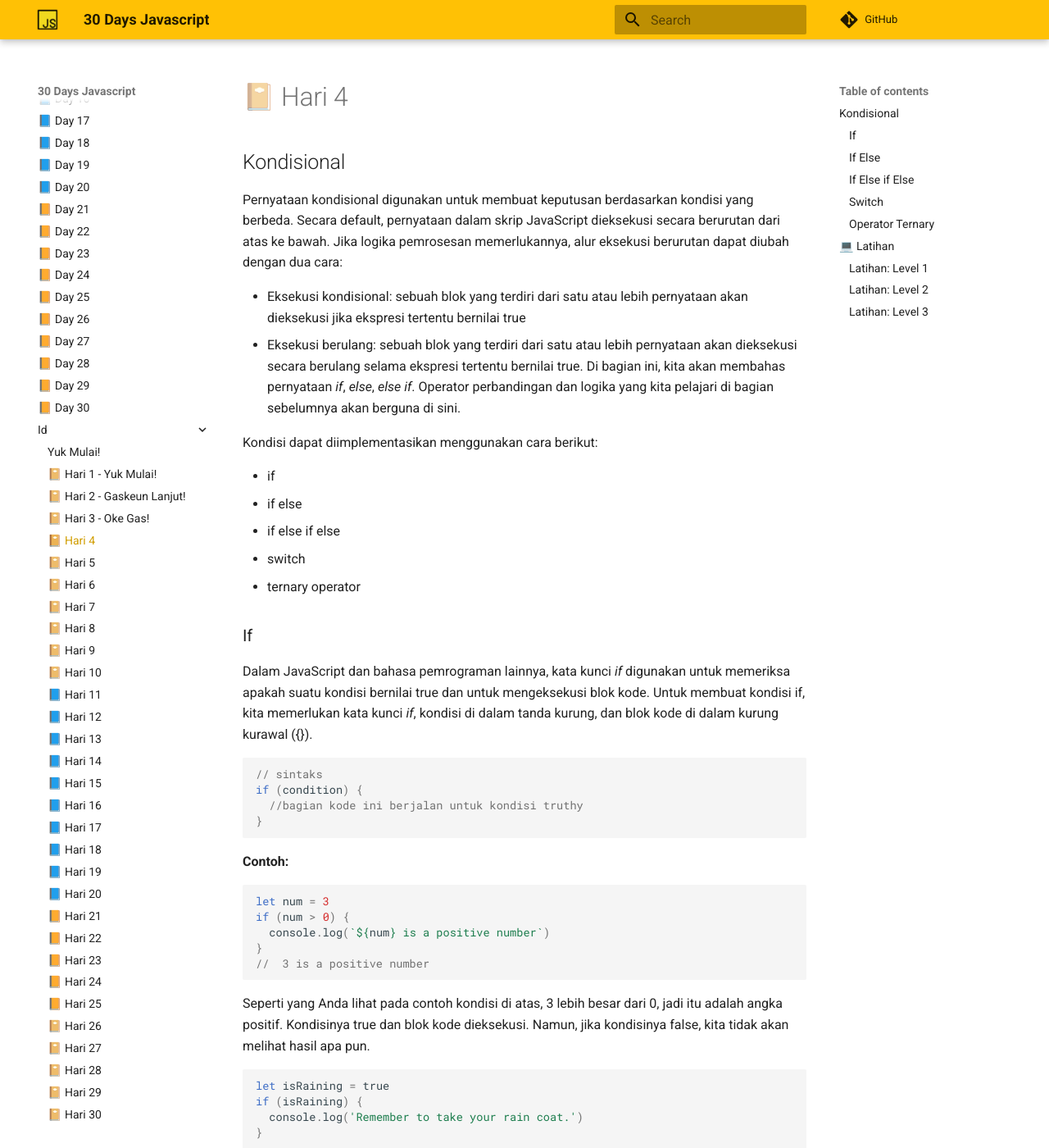
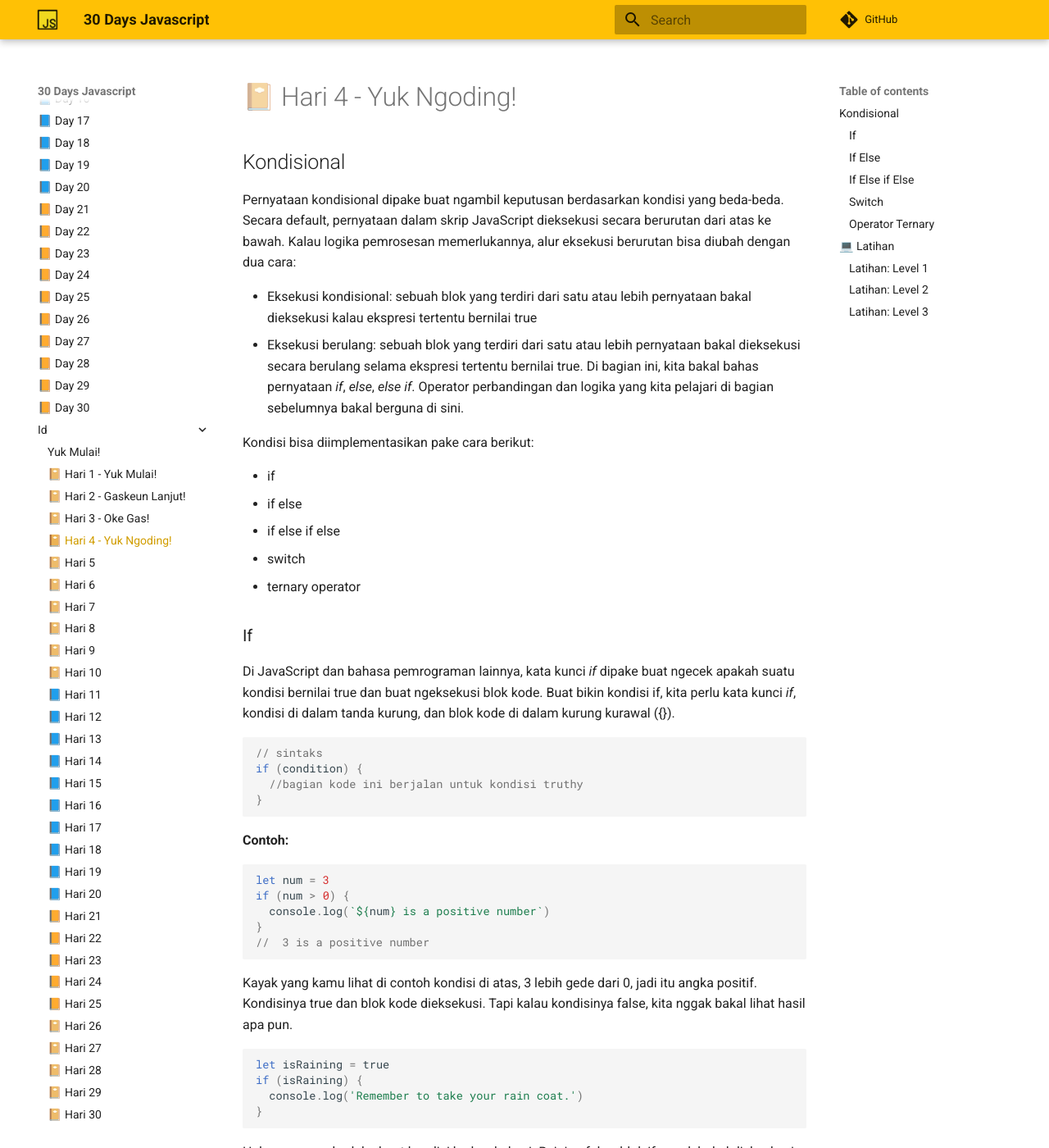
Before and after one commit to devinesia/30-days-javascript-web, an MkDocs documentation site: the page built from docs/id/04-day.md, in a window 1280 px wide and 1400 px high. Shown: the whole window at 82% size. Built offline with MkDocs 1.6.1 and Material for MkDocs 9.7.7, drawn with Linux system fonts in a browser that asks for light colours; comment, search, counter and statistics services are not loaded; some of the changed text lies outside the part shown.

Commit message:
Rewrite Indonesian Day 04 with casual fun tone

````diff
--- a/docs/id/04-day.md
+++ b/docs/id/04-day.md
@@ -1,14 +1,14 @@
-# 📔 Hari 4
+# 📔 Hari 4 - Yuk Ngoding!
 
 ## Kondisional
 
-Pernyataan kondisional digunakan untuk membuat keputusan berdasarkan kondisi yang berbeda.
-Secara default, pernyataan dalam skrip JavaScript dieksekusi secara berurutan dari atas ke bawah. Jika logika pemrosesan memerlukannya, alur eksekusi berurutan dapat diubah dengan dua cara:
+Pernyataan kondisional dipake buat ngambil keputusan berdasarkan kondisi yang beda-beda.
+Secara default, pernyataan dalam skrip JavaScript dieksekusi secara berurutan dari atas ke bawah. Kalau logika pemrosesan memerlukannya, alur eksekusi berurutan bisa diubah dengan dua cara:
 
-- Eksekusi kondisional: sebuah blok yang terdiri dari satu atau lebih pernyataan akan dieksekusi jika ekspresi tertentu bernilai true
-- Eksekusi berulang: sebuah blok yang terdiri dari satu atau lebih pernyataan akan dieksekusi secara berulang selama ekspresi tertentu bernilai true. Di bagian ini, kita akan membahas pernyataan _if_, _else_, _else if_. Operator perbandingan dan logika yang kita pelajari di bagian sebelumnya akan berguna di sini.
+- Eksekusi kondisional: sebuah blok yang terdiri dari satu atau lebih pernyataan bakal dieksekusi kalau ekspresi tertentu bernilai true
+- Eksekusi berulang: sebuah blok yang terdiri dari satu atau lebih pernyataan bakal dieksekusi secara berulang selama ekspresi tertentu bernilai true. Di bagian ini, kita bakal bahas pernyataan _if_, _else_, _else if_. Operator perbandingan dan logika yang kita pelajari di bagian sebelumnya bakal berguna di sini.
 
-Kondisi dapat diimplementasikan menggunakan cara berikut:
+Kondisi bisa diimplementasikan pake cara berikut:
 
 - if
 - if else
@@ -18,7 +18,7 @@ Kondisi dapat diimplementasikan menggunakan cara berikut:
 
 ### If
 
-Dalam JavaScript dan bahasa pemrograman lainnya, kata kunci _if_ digunakan untuk memeriksa apakah suatu kondisi bernilai true dan untuk mengeksekusi blok kode. Untuk membuat kondisi if, kita memerlukan kata kunci _if_, kondisi di dalam tanda kurung, dan blok kode di dalam kurung kurawal ({}).
+Di JavaScript dan bahasa pemrograman lainnya, kata kunci _if_ dipake buat ngecek apakah suatu kondisi bernilai true dan buat ngeksekusi blok kode. Buat bikin kondisi if, kita perlu kata kunci _if_, kondisi di dalam tanda kurung, dan blok kode di dalam kurung kurawal ({}).
 
 ```js
 // sintaks
@@ -37,7 +37,7 @@ if (num > 0) {
 //  3 is a positive number
 ```
 
-Seperti yang Anda lihat pada contoh kondisi di atas, 3 lebih besar dari 0, jadi itu adalah angka positif. Kondisinya true dan blok kode dieksekusi. Namun, jika kondisinya false, kita tidak akan melihat hasil apa pun.
+Kayak yang kamu lihat di contoh kondisi di atas, 3 lebih gede dari 0, jadi itu angka positif. Kondisinya true dan blok kode dieksekusi. Tapi kalau kondisinya false, kita nggak bakal lihat hasil apa pun.
 
 ```js
 let isRaining = true
@@ -46,11 +46,11 @@ if (isRaining) {
 }
 ```
 
-Hal yang sama berlaku untuk kondisi kedua, jika isRaining false, blok if tidak akan dieksekusi dan kita tidak melihat output apa pun. Untuk melihat hasil dari kondisi falsy, kita harus memiliki blok lain, yaitu _else_.
+Hal yang sama berlaku buat kondisi kedua, kalau isRaining false, blok if nggak bakal dieksekusi dan kita nggak lihat output apa pun. Buat lihat hasil dari kondisi falsy, kita harus punya blok lain, yaitu _else_.
 
 ### If Else
 
-Jika kondisi true, blok pertama akan dieksekusi, jika tidak kondisi else akan dieksekusi.
+Kalau kondisi true, blok pertama bakal dieksekusi, kalau nggak, kondisi else bakal dieksekusi.
 
 ```js
 // sintaks
@@ -97,11 +97,11 @@ if (isRaining) {
 // No need for a rain coat.
 ```
 
-Kondisi terakhir adalah false, oleh karena itu blok else dieksekusi. Bagaimana jika kita memiliki lebih dari dua kondisi? Dalam kasus tersebut, kita akan menggunakan kondisi *else if*.
+Kondisi terakhir adalah false, makanya blok else dieksekusi. Gimana kalau kita punya lebih dari dua kondisi? Nah, dalam kasus kayak gitu, kita bakal pake kondisi *else if*.
 
 ### If Else if Else
 
-Dalam kehidupan sehari-hari, kita membuat keputusan setiap hari. Kita membuat keputusan tidak hanya dengan memeriksa satu atau dua kondisi, melainkan membuat keputusan berdasarkan banyak kondisi. Sama seperti kehidupan sehari-hari kita, pemrograman juga penuh dengan kondisi. Kita menggunakan *else if* ketika kita memiliki banyak kondisi.
+Dalam kehidupan sehari-hari, kita ngambil keputusan setiap hari. Kita ngambil keputusan nggak cuma dengan ngecek satu atau dua kondisi, tapi ngambil keputusan berdasarkan banyak kondisi. Sama kayak kehidupan sehari-hari kita, pemrograman juga penuh dengan kondisi. Kita pake *else if* ketika kita punya banyak kondisi.
 
 ```js
 // sintaks
@@ -146,8 +146,8 @@ if (weather === 'rainy') {
 
 ### Switch
 
-Switch adalah alternatif untuk **if else if else else**.
-Pernyataan switch dimulai dengan kata kunci *switch* diikuti oleh tanda kurung dan blok kode. Di dalam blok kode kita akan memiliki case yang berbeda. Blok case berjalan jika nilai dalam tanda kurung pernyataan switch cocok dengan nilai case. Pernyataan break adalah untuk menghentikan eksekusi sehingga eksekusi kode tidak berlanjut ke bawah setelah kondisi terpenuhi. Blok default berjalan jika semua case tidak memenuhi kondisi.
+Switch adalah alternatif buat **if else if else else**.
+Pernyataan switch dimulai dengan kata kunci *switch* diikuti oleh tanda kurung dan blok kode. Di dalam blok kode kita bakal punya case yang beda-beda. Blok case berjalan kalau nilai dalam tanda kurung pernyataan switch cocok dengan nilai case. Pernyataan break buat ngehentiin eksekusi supaya eksekusi kode nggak lanjut ke bawah setelah kondisi terpenuhi. Blok default berjalan kalau semua case nggak memenuhi kondisi.
 
 ```js
 switch(caseValue){
@@ -234,7 +234,7 @@ switch (true) {
 
 ### Operator Ternary
 
-Cara lain untuk menulis kondisional adalah menggunakan operator ternary. Kita telah membahas ini di bagian lain, tetapi kita juga harus menyebutkannya di sini.
+Cara lain buat nulis kondisional adalah pake operator ternary. Kita udah bahas ini di bagian lain, tapi kita juga harus nyebutin di sini.
 
 ```js
 let isRaining = true
@@ -243,13 +243,13 @@ isRaining
   : console.log('No need for a rain coat.')
 ```
 
-🌕 Anda luar biasa dan memiliki potensi yang luar biasa. Anda baru saja menyelesaikan tantangan hari ke-4 dan Anda selangkah lebih maju menuju kehebatan. Sekarang lakukan beberapa latihan untuk otak dan otot Anda.
+🌕 Kamu luar biasa dan punya potensi yang luar biasa. Kamu baru aja nyelesein tantangan hari ke-4 dan kamu selangkah lebih maju menuju kehebatan. Gaskeun sekarang lakuin latihan buat otak dan otot kamu!
 
 ## 💻 Latihan
 
 ### Latihan: Level 1
 
-1. Dapatkan input pengguna menggunakan prompt("Enter your age:"). Jika pengguna berusia 18 tahun atau lebih, berikan umpan balik: 'You are old enough to drive' tetapi jika belum 18, berikan umpan balik lain yang menyatakan untuk menunggu jumlah tahun yang diperlukan hingga berusia 18 tahun.
+1. Dapetin input pengguna pake prompt("Enter your age:"). Kalau pengguna berusia 18 tahun atau lebih, kasih umpan balik: 'You are old enough to drive' tapi kalau belum 18, kasih umpan balik lain yang menyatakan buat nunggu jumlah tahun yang diperlukan hingga berusia 18 tahun.
 
    ```sh
    Masukkan usia Anda: 30
@@ -259,16 +259,16 @@ isRaining
    Anda tinggal 3 tahun lagi untuk mengemudi.
    ```
 
-1. Bandingkan nilai myAge dan yourAge menggunakan if … else. Berdasarkan perbandingan, catat hasilnya ke konsol yang menyatakan siapa yang lebih tua (saya atau Anda). Gunakan prompt("Enter your age:") untuk mendapatkan usia sebagai input.
+1. Bandingin nilai myAge dan yourAge pake if … else. Berdasarkan perbandingan, catat hasilnya ke konsol yang menyatakan siapa yang lebih tua (saya atau kamu). Pake prompt("Enter your age:") buat dapetin usia sebagai input.
 
    ```sh
    Masukkan usia Anda: 30
    Anda 5 tahun lebih tua dari saya.
    ```
 
-1. Jika a lebih besar dari b, kembalikan 'a is greater than b' jika tidak 'a is less than b'. Coba implementasikan dengan dua cara
+1. Kalau a lebih gede dari b, kembalikan 'a is greater than b' kalau nggak 'a is less than b'. Coba implementasiin dengan dua cara
 
-    - menggunakan if else
+    - pake if else
     - ternary operator.
 
     ```js
@@ -280,7 +280,7 @@ isRaining
       4 is greater than 3
     ```
 
-1. Angka genap dapat dibagi 2 dan sisanya nol. Bagaimana Anda memeriksa apakah suatu angka genap atau tidak menggunakan JavaScript?
+1. Angka genap bisa dibagi 2 dan sisanya nol. Gimana cara kamu ngecek apakah suatu angka genap atau nggak pake JavaScript?
 
     ```sh
     Masukkan angka: 2
@@ -292,19 +292,19 @@ isRaining
 
 ### Latihan: Level 2
 
-1. Tulis kode yang dapat memberikan nilai kepada siswa sesuai dengan skor mereka:
+1. Tulis kode yang bisa ngasih nilai kepada siswa sesuai dengan skor mereka:
    - 80-100, A
    - 70-89, B
    - 60-69, C
    - 50-59, D
    - 0-49, F
-1. Periksa apakah musimnya Gugur, Dingin, Semi, atau Panas.
-   Jika input pengguna adalah:
+1. Cek apakah musimnya Gugur, Dingin, Semi, atau Panas.
+   Kalau input pengguna adalah:
    - September, Oktober atau November, musimnya adalah Gugur.
    - Desember, Januari atau Februari, musimnya adalah Dingin.
    - Maret, April atau Mei, musimnya adalah Semi
    - Juni, Juli atau Agustus, musimnya adalah Panas
-1. Periksa apakah suatu hari adalah hari akhir pekan atau hari kerja. Skrip Anda akan menerima hari sebagai input.
+1. Cek apakah suatu hari adalah hari akhir pekan atau hari kerja. Skrip kamu bakal nerima hari sebagai input.
 
 ```sh
   Hari apa hari ini? Sabtu
````
Also changed, not shown: other parts of docs/id/04-day.md (+2 -2 lines).
